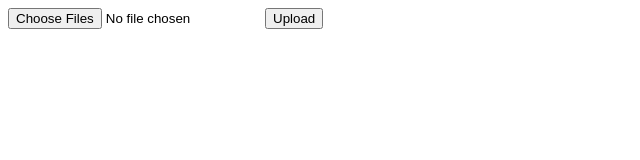
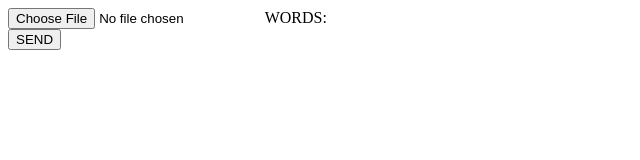
Before and after one commit to Tigrtigr1/widget, a plain HTML site: page index.html in a window 1280 px wide. Shown: the whole page, without its empty margins (0-640 px from the left). Drawn offline with nearby package versions, Linux system fonts and the light colour scheme.

Commit message:
Update index.html

```diff
--- a/index.html
+++ b/index.html
@@ -1,16 +1,30 @@
 <html>
-<head>
-	<script>
-	</script>
-	</head>
-<body id='bodyF'>
+<script src="jquery-3.4.1.min.js"></script>
 
-	<form id='form' method="post" enctype="multipart/form-data" action="https://textomate.com/a/uploadMultiple">
-    	<input type="file" name="my_file[]" multiple>
-        <input type="submit" value="Upload">
+<input type="file" id="file">
+WORDS:<div id="output"></div>
+<Button onClick="sendFile()">SEND</Button>
+<script>
 
-    </form>
-    <br>
+function sendFile() {
+	var file_data = $('#file').prop('files')[0];
+    var form_data = new FormData();
+    form_data.append('file', file_data);
+    $.ajax({
+        url: 'test2.php',
+        dataType: 'text',
+        cache: false,
+        contentType: false,
+        processData: false,
+        data: form_data,
+        type: 'post',
+        success: function(php_script_response){
+            var result = JSON.parse(php_script_response);
+			$("#output").text(result.countedFiles[0].wordsNumber);
+        }
+     });
+}
 
-</body>
-</html
+</script>
+
+</html>
```
